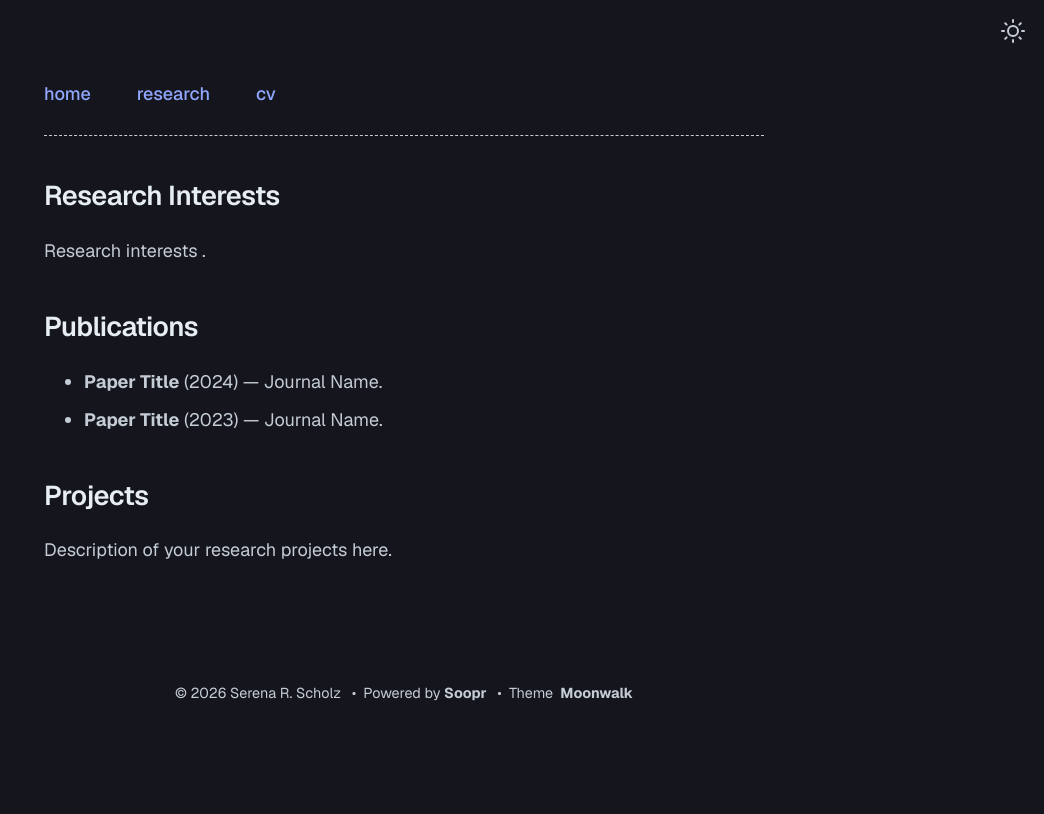
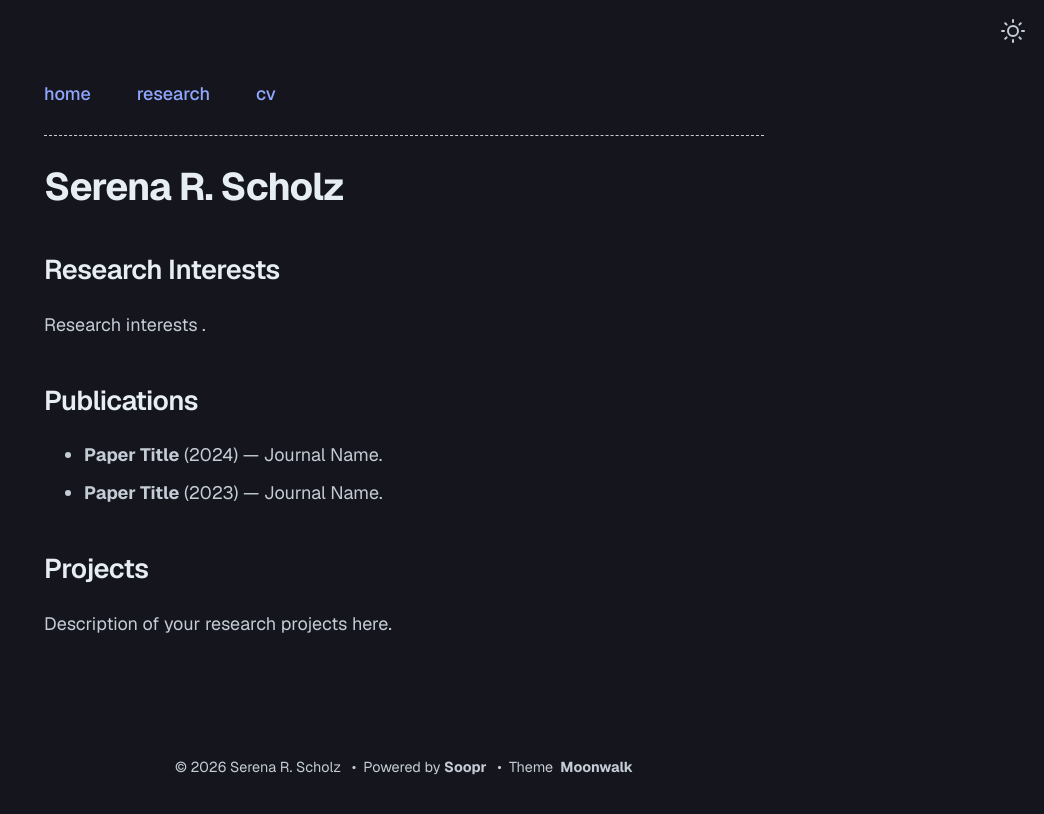
Before and after one commit to serenarscholz/serenarscholz.github.io, a Jekyll site: the page built from research.md, in a window 1280 px wide. Shown: the top 814 px of the page, without its empty margins (236-1280 px from the left). Built offline with Jekyll 4.4.1, drawn with Linux system fonts in a browser that asks for light colours.

Commit message:
Update page.html

```diff
--- a/_layouts/page.html
+++ b/_layouts/page.html
@@ -7,6 +7,12 @@ layout: default
   {% include horizontal_list.html collection=site.data.home.navbar_entries %}
   <div class="dashed"></div>
 {% endif %}
+
+<h1>{{ site.title }}</h1>
+{% if site.theme_config.show_description == true %}
+  <p>{{ site.description }}</p>
+{% endif %}
+
 </header>
 
 {{ content }}
```
